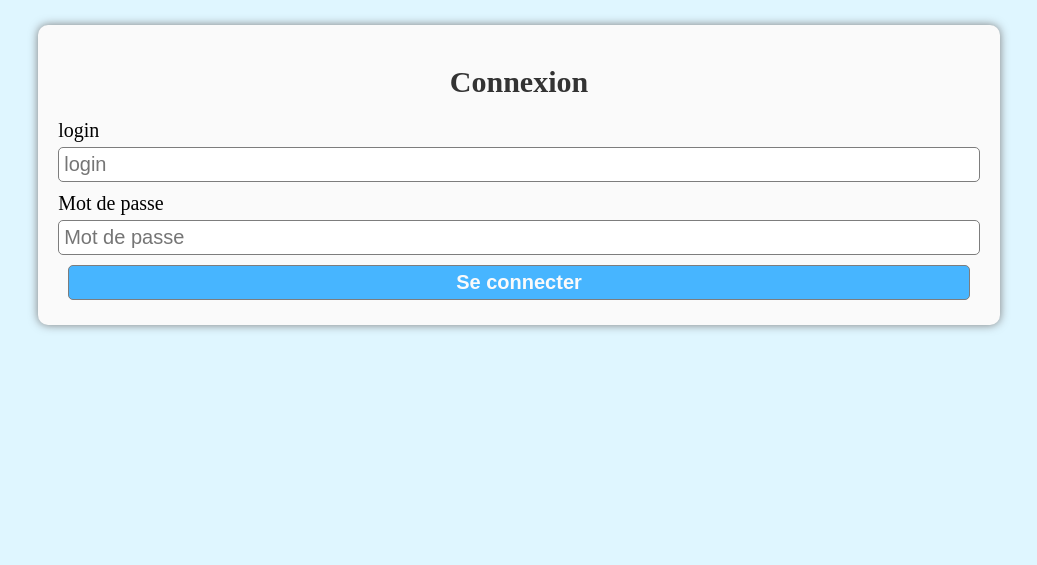
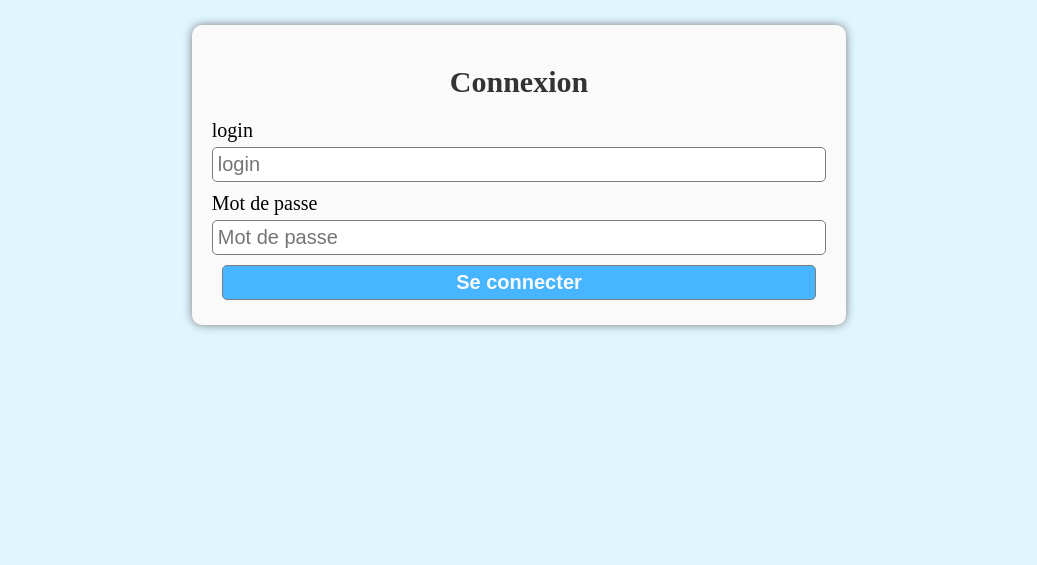
Before and after one commit to thomas-spinec/module-connexion, a PHP site: page /connexion.php in a window 1280 px wide. Shown: the part 110-675 px from the top of the page, without its empty margins (121-1158 px from the left). Run offline with PHP 8.4, Linux system fonts and the light colour scheme.

Commit message:
ajustement de la taille des formulaires

```diff
--- a/site.css
+++ b/site.css
@@ -174,7 +174,7 @@ main {
 ****************** */
 
 .background_form {
-  width: 90%;
+  width: 60%;
   margin: auto;
   padding: 20px;
   background-color: #fafafa;
```
